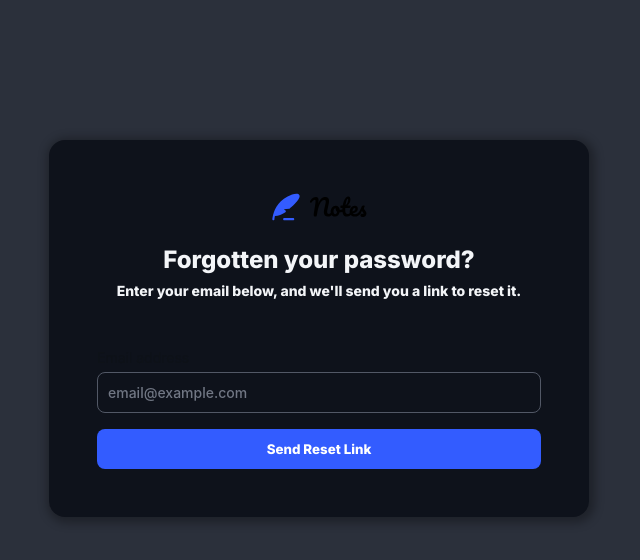
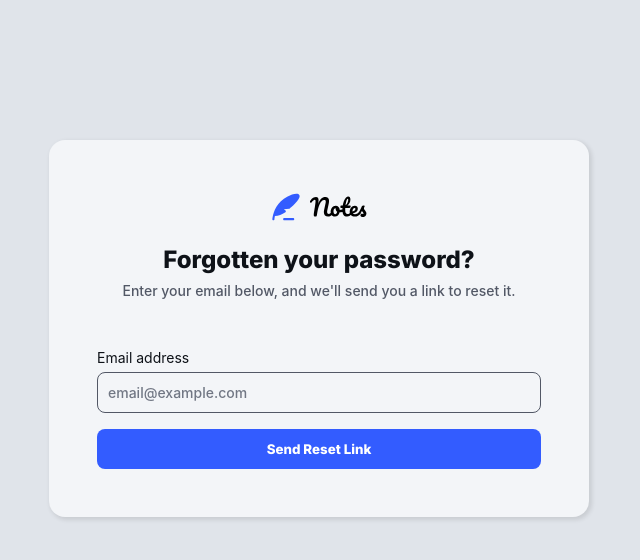
Before and after one commit to orafael93/note-taking, a React (Vite) app: page /forgot-password in a window 1280 px wide. Shown: the top 560 px of the page, without its empty margins (321-961 px from the left). Built offline with nearby package versions, Linux system fonts and the light colour scheme; a web font is replaced by a local one.

Commit message:
refactor: change ForgotPassword page colors to support light and dark theme

```diff
--- a/src/pages/ForgotPassword/index.tsx
+++ b/src/pages/ForgotPassword/index.tsx
@@ -10,16 +10,27 @@ export default () => {
         <div style={{ textAlign: "center" }}>
           <Logo />
         </div>
-
         <h1
-          style={{ textAlign: "center", marginTop: "16px", fontSize: "24px" }}
+          style={{
+            textAlign: "center",
+            marginTop: "16px",
+            fontSize: "24px",
+            color: "var(--color-neutral-950)",
+          }}
         >
           Forgotten your password?
         </h1>
-        <h2 style={{ textAlign: "center", fontSize: "14px", marginTop: "8px" }}>
+        <h2
+          style={{
+            textAlign: "center",
+            fontSize: "14px",
+            marginTop: "8px",
+            fontWeight: 500,
+            color: "var(--color-neutral-600)",
+          }}
+        >
           Enter your email below, and we'll send you a link to reset it.
         </h2>
-
         <div
           style={{
             marginTop: "50px",
@@ -27,7 +38,6 @@ export default () => {
         >
           <Input label="Email address" id="email" type="email" />
         </div>
-
         <S.Button style={{ marginTop: "1rem" }}>Send Reset Link</S.Button>
       </S.Content>
     </S.Wrapper>
--- a/src/pages/ForgotPassword/styles.ts
+++ b/src/pages/ForgotPassword/styles.ts
@@ -4,7 +4,7 @@ export const Wrapper = styled.div`
   width: 100%;
   height: 100%;
 
-  background: #2b303b;
+  background: var(--color-neutral-200);
 
   position: fixed;
   top: 0;
@@ -22,13 +22,13 @@ export const Content = styled.div`
 
   margin: 140px auto 0;
 
-  background: #0e121b;
+  background: var(--color-neutral-100);
 
   border-radius: 16px;
 
   padding: 48px;
 
-  box-shadow: 2px 2px 10px 4px rgba(0, 0, 0, 0.3);
+  box-shadow: 2px 2px 4px 1px rgba(0, 0, 0, 0.1);
 
   @media (max-width: 768px) {
     max-width: 95%;
@@ -51,7 +51,7 @@ export const Button = styled.button`
 
   border-radius: 8px;
 
-  color: var(--color-neutral-0);
+  color: var(--color-white);
 
   font-weight: bold;
 
@@ -60,6 +60,11 @@ export const Button = styled.button`
   transition: background-color 0.2s;
 
   width: 100%;
+
+  &:focus-visible {
+    outline-color: var(--color-white);
+    outline-offset: -3px;
+  }
 
   &:hover {
     background: var(--color-blue-500);
@@ -90,7 +95,18 @@ export const OutlineButton = styled.button`
 
   border: 1px solid var(--color-neutral-600);
 
+  color: var(--color-neutral-950);
+
   &:hover {
     background: var(--color-blue-500);
+    color: var(--color-white);
+  }
+
+  &:hover .google-icon {
+    fill: var(--color-white);
+  }
+
+  & .google-icon {
+    fill: var(--color-base);
   }
 `;
```
